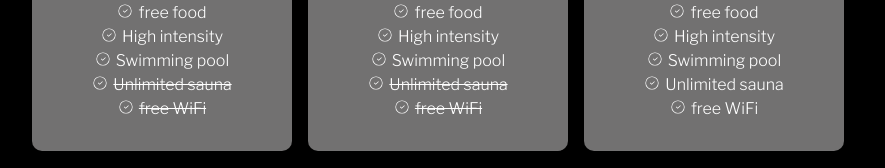
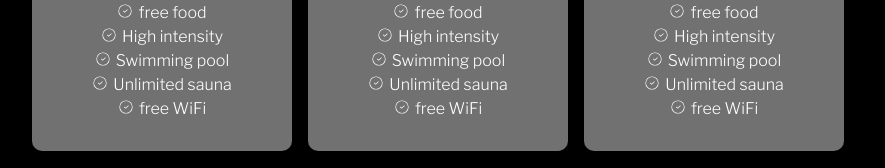
Before and after one commit to Swapnilrupakhetee/gym-website, a React (Create React App) app: page / in a window 1280 px wide. Shown: the part 1777-1945 px from the top of the page, without its empty margins (202-1087 px from the left). Built offline with nearby package versions, Linux system fonts and the light colour scheme.

Commit message:
almost done

```diff
--- a/src/components/Price.css
+++ b/src/components/Price.css
@@ -49,6 +49,10 @@
     font-size: 45px;
     color: greenyellow;
 }
+.price-container{
+    display: flex;
+    align-items: baseline;
+}
 .price-options h5{
     margin: 0 auto;
     text-align: center;
@@ -60,6 +64,7 @@
     display: flex;
     gap: 5px;
     justify-content: center;
+    align-items: flex-start;
     padding-top: 5px;
     text-align: center;
     color: white;
@@ -71,9 +76,7 @@
     gap: 5px;
     padding-top: 5px;
     justify-content: center;
-    text-align: center;
+    text-align: justify;
     color: white;
-    text-decoration: line-through;
-
 
 }
```
